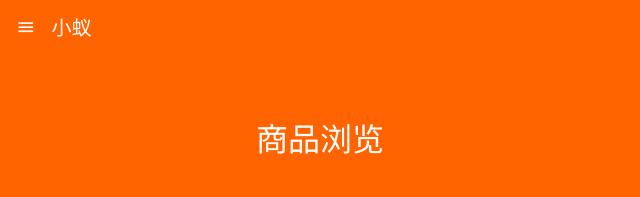
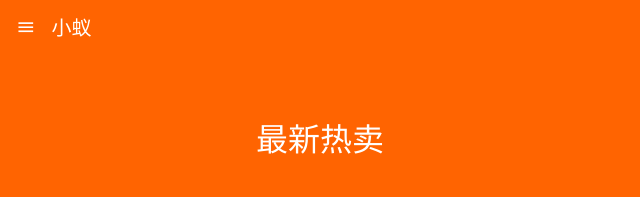
Before and after one commit to IIssac/iissac.github.io, a website: page templates/main.html in a window 1280 px wide. Shown: the top 197 px of the page, 0-640 px from the left. Drawn offline with nearby package versions, Linux system fonts and the light colour scheme.

Commit message:
minor modification

```diff
--- a/templates/main.html
+++ b/templates/main.html
@@ -122,7 +122,7 @@
 			<div class="container">
 				<div class="row">
 					<div class="col-lg-6 col-lg-push-3 col-sm-10 col-sm-push-1">
-						<h1 class="content-heading" style="font-family: Microsoft Yahei; font-size: 32px">商品浏览</h1>
+						<h1 class="content-heading" style="font-family: Microsoft Yahei; font-size: 32px">最新热卖</h1>
 					</div>
 				</div>
 			</div>
```
